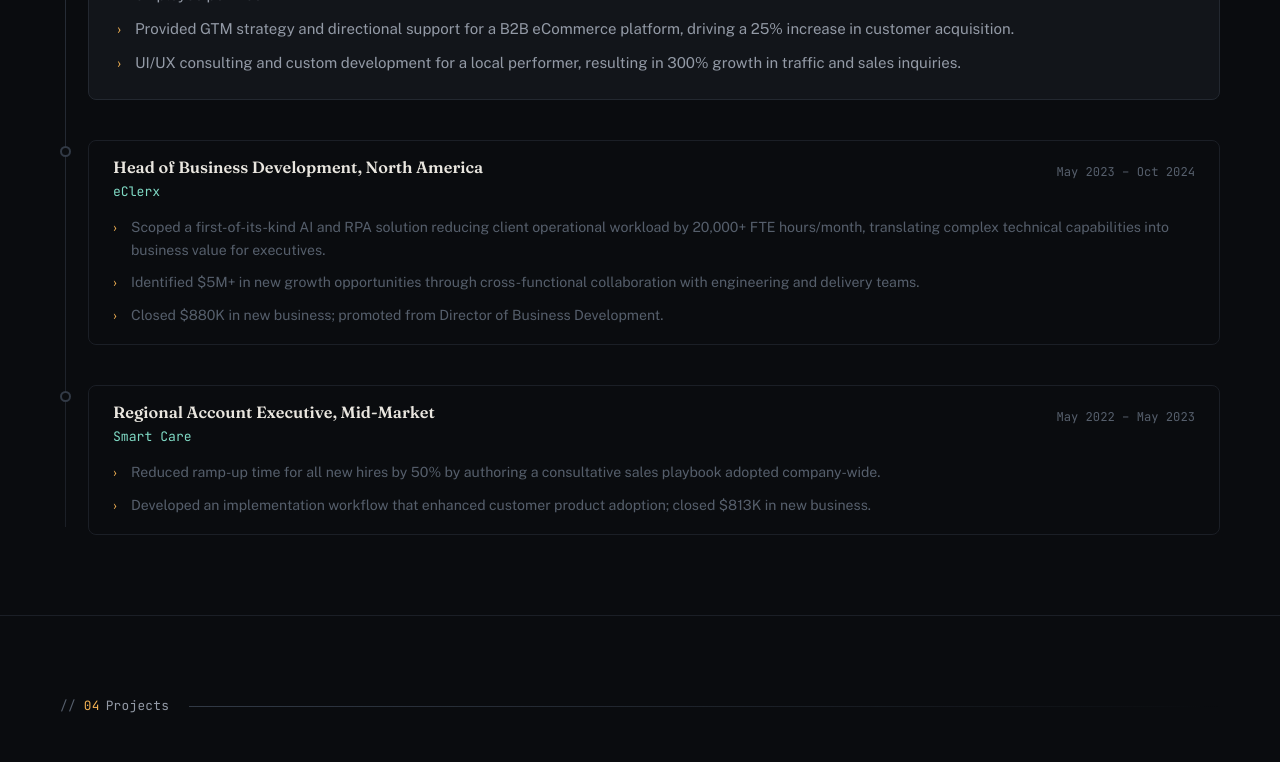
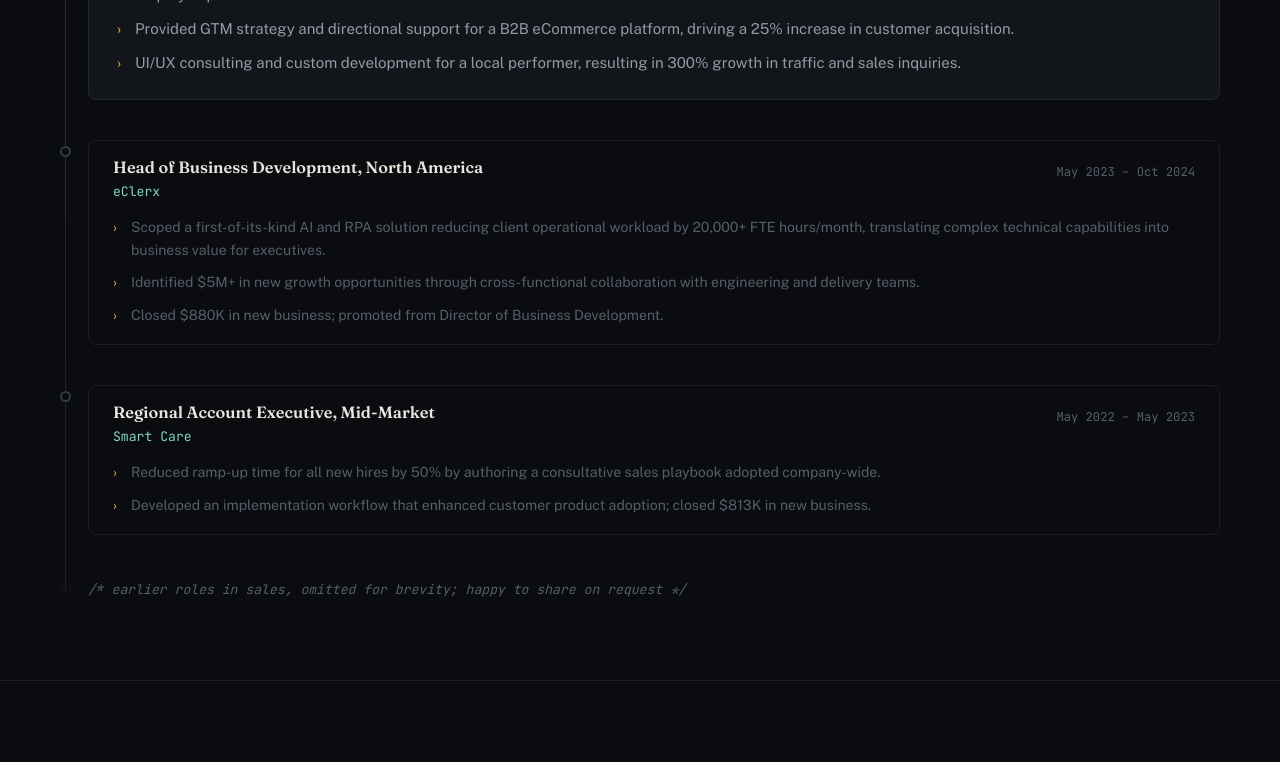
Before and after one commit to evan-baron/professional-portfolio, a Next.js app: page / in a window 1280 px wide. Shown: the part 2692-3454 px from the top of the page. Built offline with nearby package versions, Linux system fonts and the light colour scheme.

Commit message:
small styling changes

```diff
--- a/src/components/Experience/Experience.tsx
+++ b/src/components/Experience/Experience.tsx
@@ -43,6 +43,23 @@ const Experience = () => {
 							</div>
 						</Reveal>
 					))}
+
+					<Reveal
+						as='li'
+						delay={experience.length * 0.06}
+						className={styles.item}
+					>
+						<div
+							className={`${styles.marker} ${styles.foldMarker}`}
+							aria-hidden='true'
+						/>
+						<p className={styles.foldNote}>
+							<span aria-hidden='true'>{'/* '}</span>
+							earlier roles in sales, omitted for brevity; happy to share on
+							request
+							<span aria-hidden='true'>{' */'}</span>
+						</p>
+					</Reveal>
 				</ol>
 			</div>
 		</section>
--- a/src/components/Experience/experience.module.scss
+++ b/src/components/Experience/experience.module.scss
@@ -140,6 +140,25 @@
 	color: var(--text-faint);
 }
 
+// --- closing note: gestures at unlisted prior experience without a fake entry ---
+
+.foldMarker {
+	border: 1px dashed var(--border-hairline);
+	background: transparent;
+}
+
+.foldNote {
+	padding-top: 4px;
+	font-family: var(--font-mono);
+	font-size: 0.82rem;
+	font-style: italic;
+	line-height: 1.6;
+	// color: #6f8f6a;
+	// color: var(--accent);
+	// opacity: 0.75;
+	color: var(--text-faint);
+}
+
 @media (max-width: 640px) {
 	.timeline {
 		padding-left: 20px;
```
